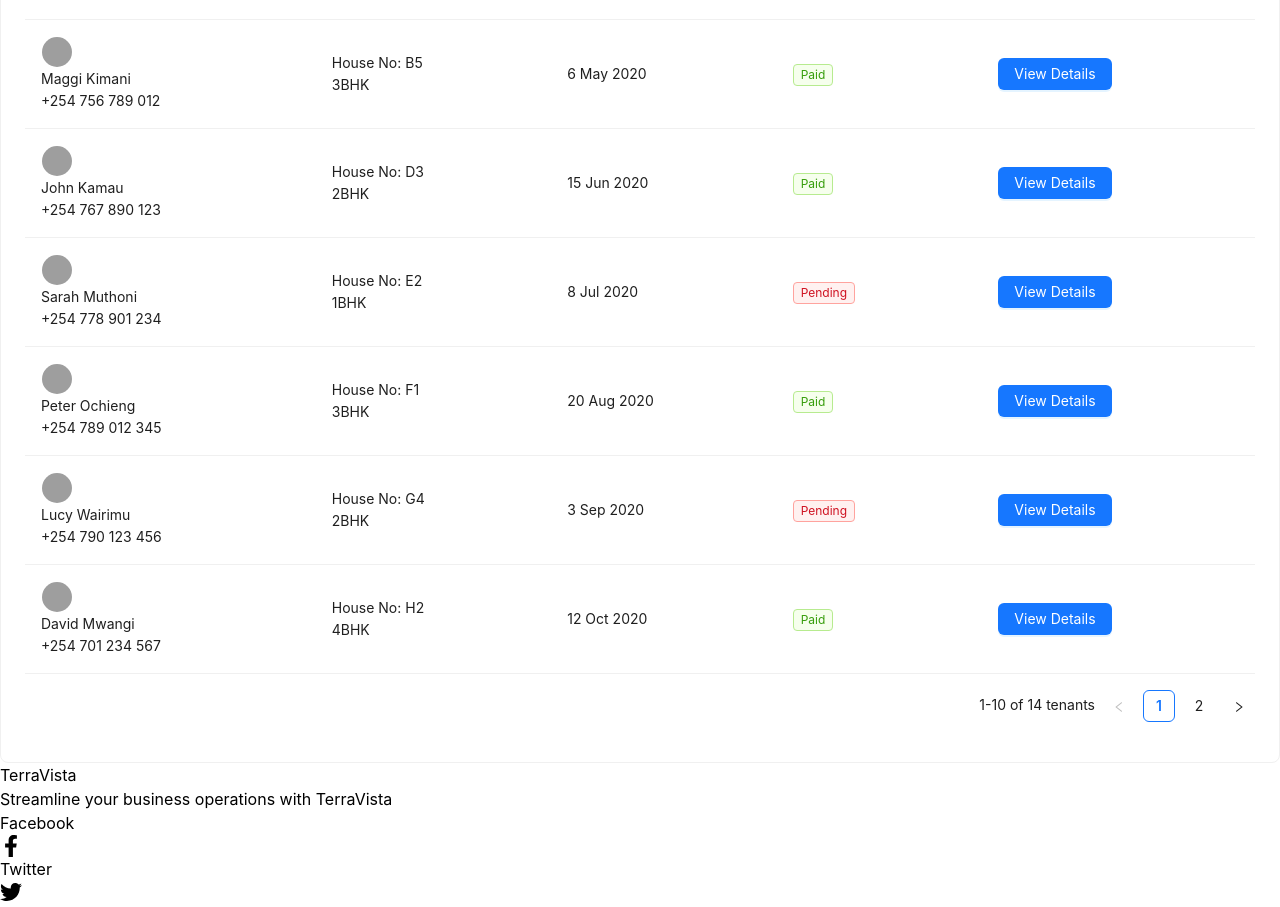
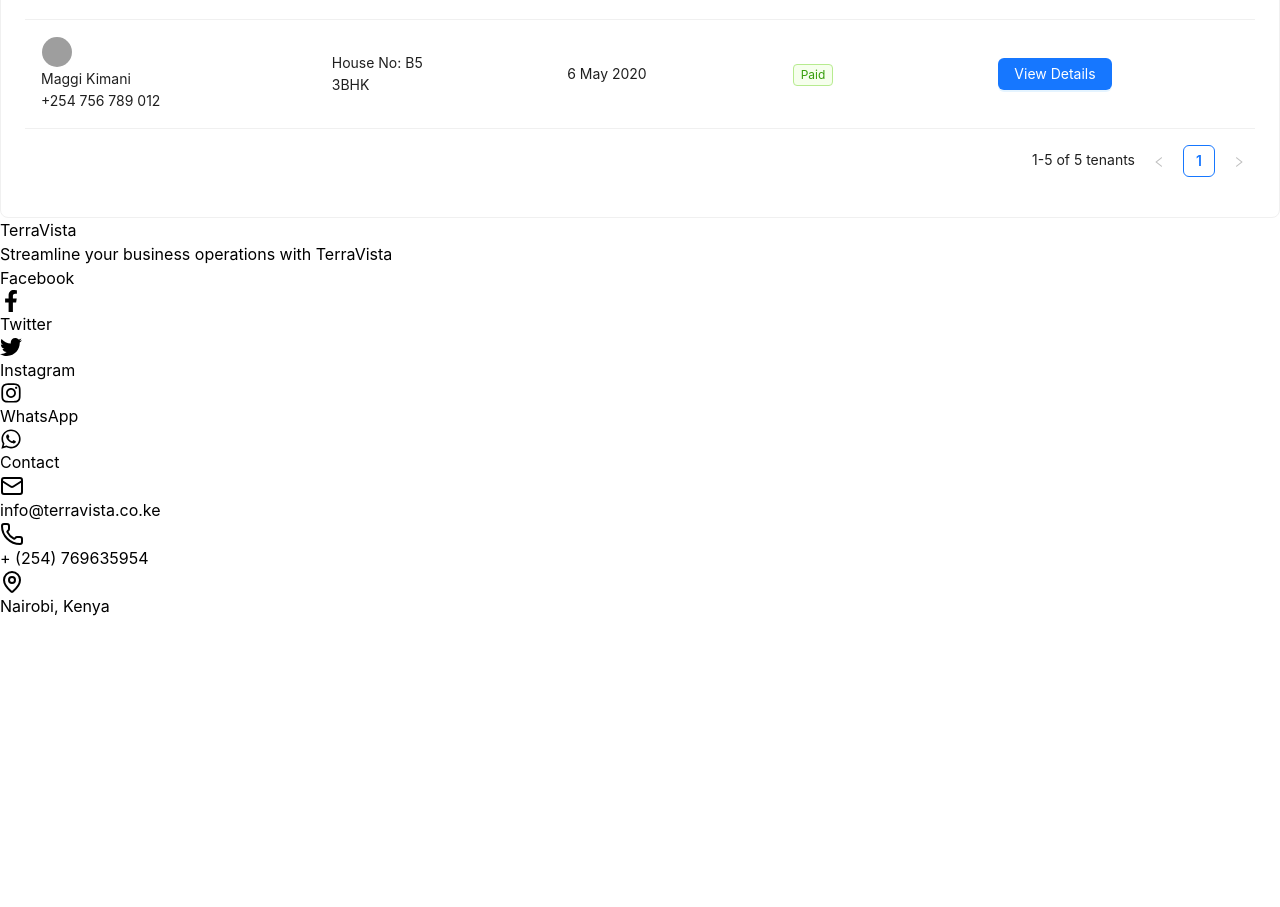
Before and after one commit to JOYCEmwangi8880/Terravista, a React (Vite) app: page /my-tenants in a window 1280 px wide. Shown: the part 1320-2227 px from the top of the page. After the commit the page ends 1938 px from the top, so only its background shows below. Built offline with nearby package versions, Linux system fonts and the light colour scheme; grey boxes are pictures that could not be loaded.

Commit message:
feature: updates

```diff
--- a/src/pages/MyTenants.jsx
+++ b/src/pages/MyTenants.jsx
@@ -56,96 +56,7 @@ const MyTenants = () => {
       rentStatus: 'Paid',
       phoneNumber: '+254 756 789 012',
     },
-    {
-      id: '6',
-      name: 'John Kamau',
-      avatar: 'https://xsgames.co/randomusers/avatar.php?g=male',
-      houseNo: 'D3',
-      houseType: '2BHK',
-      moveInDate: '15 Jun 2020',
-      rentStatus: 'Paid',
-      phoneNumber: '+254 767 890 123',
-    },
-    {
-      id: '7',
-      name: 'Sarah Muthoni',
-      avatar: 'https://xsgames.co/randomusers/avatar.php?g=female',
-      houseNo: 'E2',
-      houseType: '1BHK',
-      moveInDate: '8 Jul 2020',
-      rentStatus: 'Pending',
-      phoneNumber: '+254 778 901 234',
-    },
-    {
-      id: '8',
-      name: 'Peter Ochieng',
-      avatar: 'https://xsgames.co/randomusers/avatar.php?g=male',
-      houseNo: 'F1',
-      houseType: '3BHK',
-      moveInDate: '20 Aug 2020',
-      rentStatus: 'Paid',
-      phoneNumber: '+254 789 012 345',
-    },
-    {
-      id: '9',
-      name: 'Lucy Wairimu',
-      avatar: 'https://xsgames.co/randomusers/avatar.php?g=female',
-      houseNo: 'G4',
-      houseType: '2BHK',
-      moveInDate: '3 Sep 2020',
-      rentStatus: 'Pending',
-      phoneNumber: '+254 790 123 456',
-    },
-    {
-      id: '10',
-      name: 'David Mwangi',
-      avatar: 'https://xsgames.co/randomusers/avatar.php?g=male',
-      houseNo: 'H2',
-      houseType: '4BHK',
-      moveInDate: '12 Oct 2020',
-      rentStatus: 'Paid',
-      phoneNumber: '+254 701 234 567',
-    },
-    {
-      id: '11',
-      name: 'David Mwangi',
-      avatar: 'https://xsgames.co/randomusers/avatar.php?g=male',
-      houseNo: 'H2',
-      houseType: '4BHK',
-      moveInDate: '12 Oct 2020',
-      rentStatus: 'Paid',
-      phoneNumber: '+254 701 234 567',
-    },
-    {
-      id: '12',
-      name: 'David Mwangi',
-      avatar: 'https://xsgames.co/randomusers/avatar.php?g=male',
-      houseNo: 'H2',
-      houseType: '4BHK',
-      moveInDate: '12 Oct 2020',
-      rentStatus: 'Paid',
-      phoneNumber: '+254 701 234 567',
-    },
-    {
-      id: '13',
-      name: 'David Mwangi',
-      avatar: 'https://xsgames.co/randomusers/avatar.php?g=male',
-      houseNo: 'H2',
-      houseType: '4BHK',
-      moveInDate: '12 Oct 2020',
-      rentStatus: 'Paid',
-      phoneNumber: '+254 701 234 567',
-    },
-    {
-      id: '14',
-      name: 'David Mwangi',
-      avatar: 'https://xsgames.co/randomusers/avatar.php?g=male',
-      houseNo: 'H2',
-      houseType: '4BHK',
-      moveInDate: '12 Oct 2020',
-      rentStatus: 'Paid',
-      phoneNumber: '+254 701 234 567',
-    },
+
 
   ];
 
--- a/src/pages/PropertyDetails.jsx
+++ b/src/pages/PropertyDetails.jsx
@@ -45,7 +45,7 @@ const PropertyDetails = () => {
       lastPayment: null,
       dueDate: null
     },
-    // Add more units...
+
   ];
 
   // Mock data for maintenance records
@@ -74,7 +74,7 @@ const PropertyDetails = () => {
       cost: 5000,
       status: 'Completed'
     },
-    // Add more records...
+
   ];
 
   const columns = [
```
